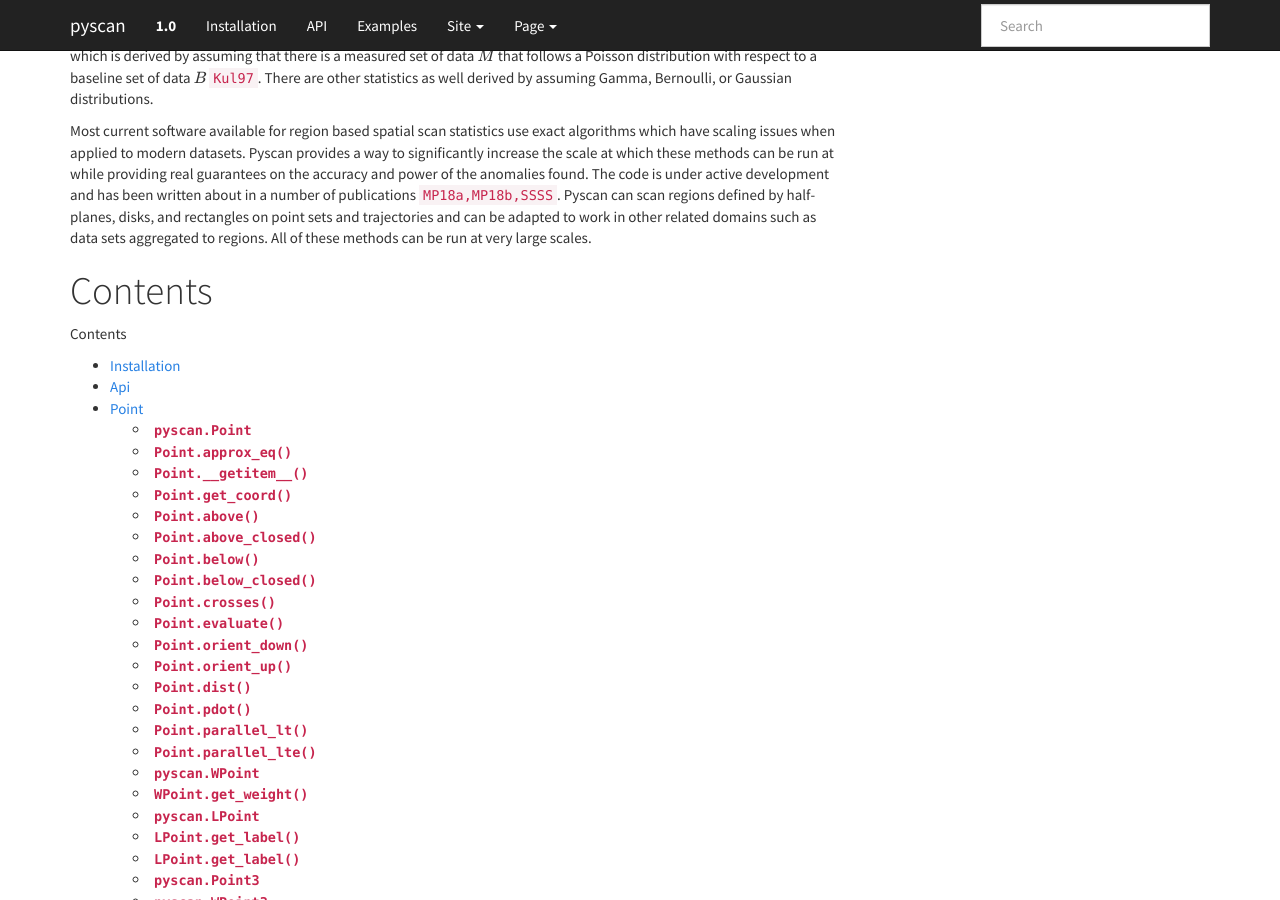
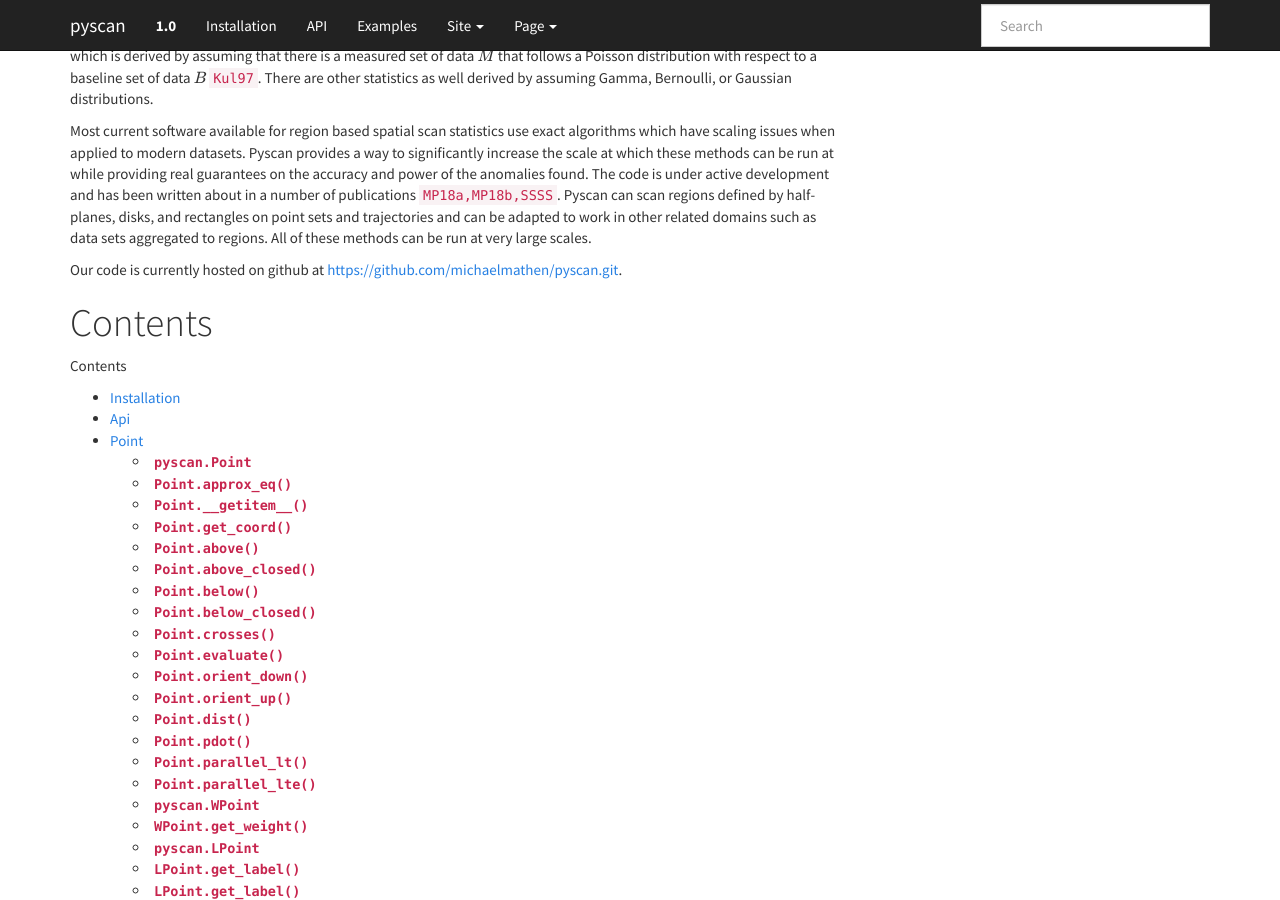
Before and after one commit to michaelmathen/pyscan, a Sphinx documentation site: the page built from docs/source/index.rst, in a window 1280 px wide and 900 px high, scrolled down 410 px. Built offline with Sphinx 7.4.7, drawn with Linux system fonts in a browser that asks for light colours; cross-references to code outside the pages are shown as plain code.

Commit message:
updating the documents

```diff
--- a/docs/source/index.rst
+++ b/docs/source/index.rst
@@ -44,6 +44,8 @@ Usually the maximized function is the Kulldorf Scan Statistic, :math:`\phi(m, b)
 
 Most current software available for region based spatial scan statistics use exact algorithms which have scaling issues when applied to modern datasets. Pyscan provides a way to significantly increase the scale at which these methods can be run at while providing real guarantees on the accuracy and power of the anomalies found. The code is under active development and has been written about in a number of publications :cite:`MP18a,MP18b,SSSS`.  Pyscan can scan regions defined by halfplanes, disks, and rectangles on point sets and trajectories and can be adapted to work in other related domains such as data sets aggregated to regions. All of these methods can be run at very large scales.
 
+Our code is currently hosted on github at https://github.com/michaelmathen/pyscan.git.
+
 
 
 Contents
```
Also changed, not shown: 5 other files.
